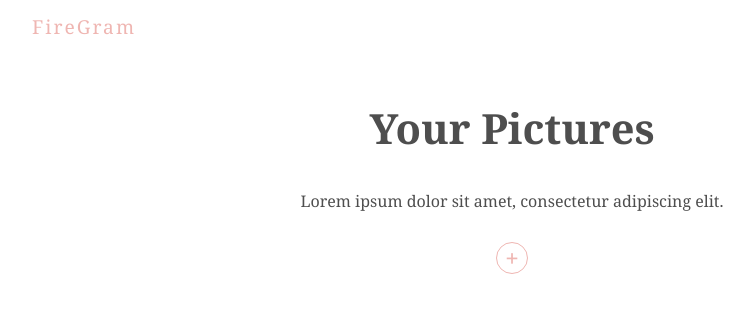
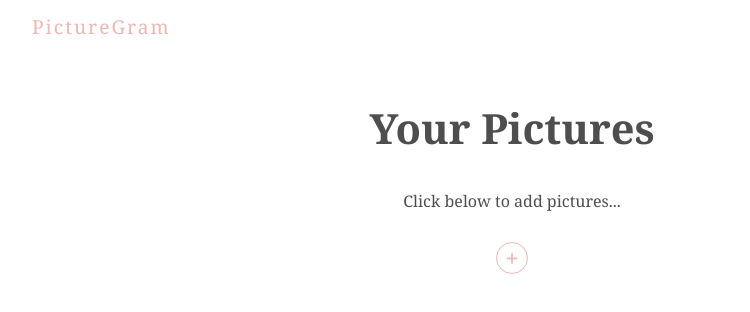
Before and after one commit to shivam-ops/firegram, a React (Create React App) app: page / in a window 1280 px wide. Shown: the top 312 px of the page, without its empty margins (128-878 px from the left). Built offline with nearby package versions, Linux system fonts and the light colour scheme; no server answers; the database is empty.

Commit message:
minor changes

```diff
--- a/src/comps/Title.js
+++ b/src/comps/Title.js
@@ -3,9 +3,9 @@ import React from 'react';
 const Title = () => {
   return (
     <div className="title">
-      <h1>FireGram</h1>
+      <h1>PictureGram</h1>
       <h2>Your Pictures</h2>
-      <p>Lorem ipsum dolor sit amet, consectetur adipiscing elit.</p>
+      <p>Click below to add pictures...</p>
     </div>
   )
 }
```
